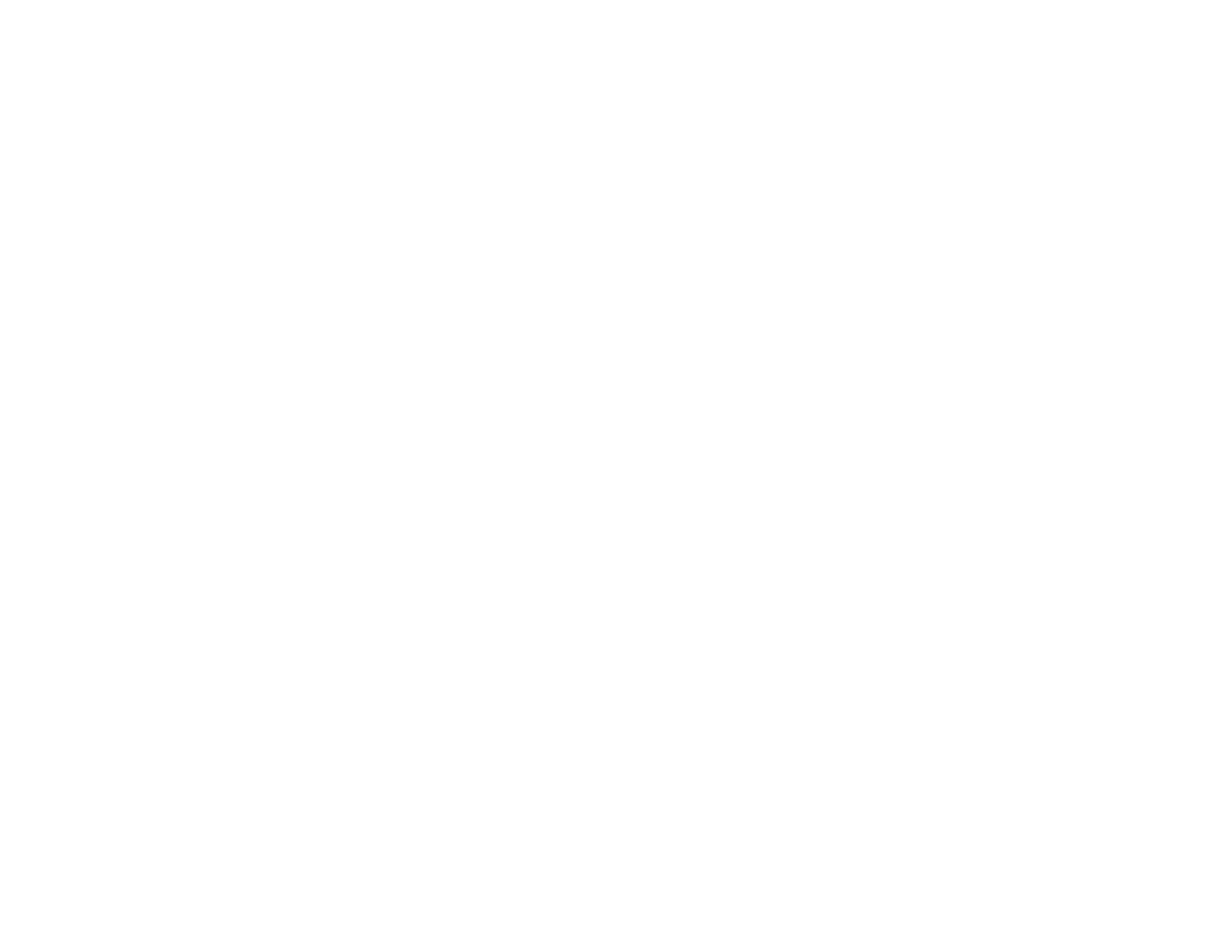
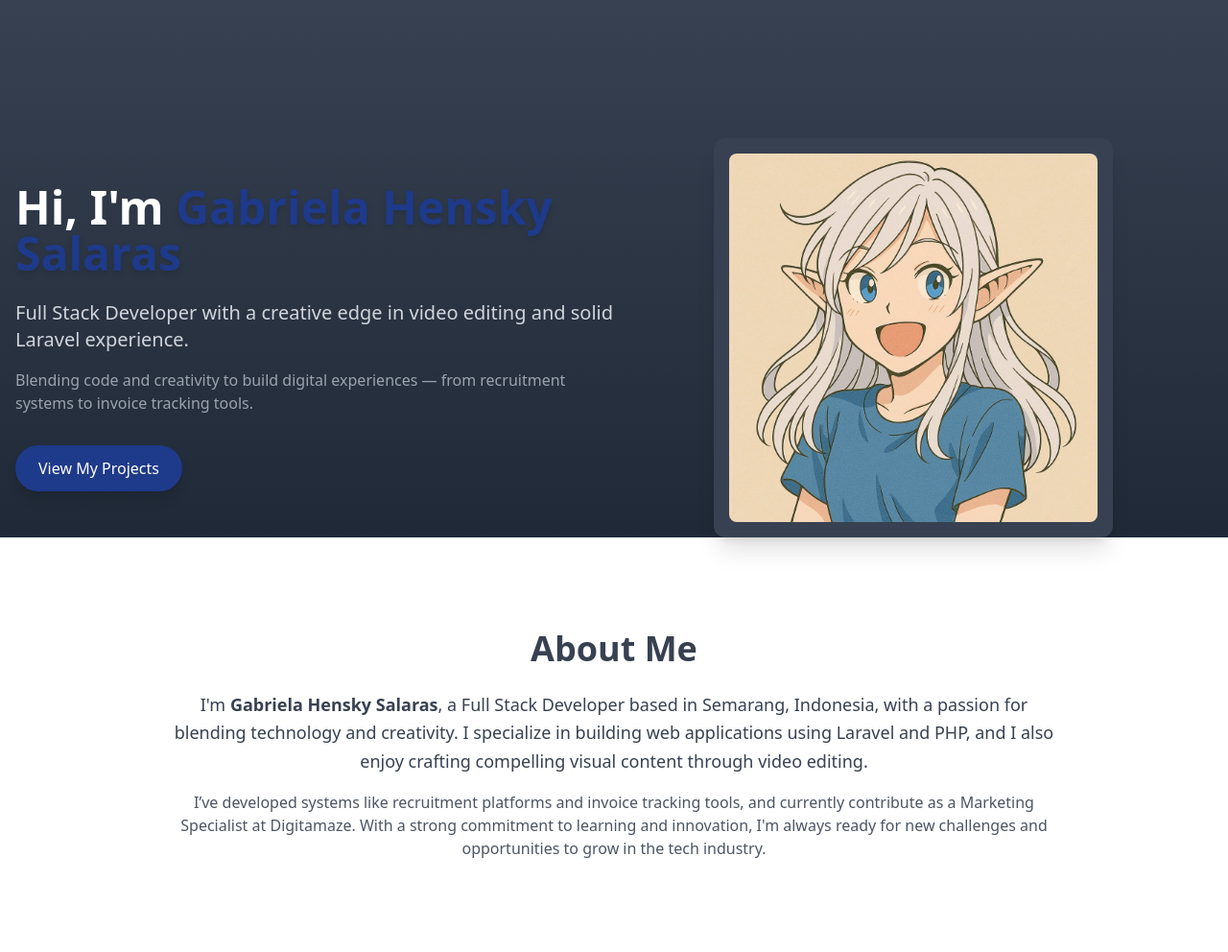
Before and after one commit to gabrielahensky/portfolio-tailwind, a website: page index.html in a window 1280 px wide. Shown: the whole page at 96% size. Before the commit the page ends 800 px from the top, so only its background shows below. Drawn offline with Linux system fonts and the light colour scheme.

Commit message:
bikin hero section + about me

```diff
--- a/index.html
+++ b/index.html
@@ -3,9 +3,60 @@
 <head>
     <meta charset="UTF-8">
     <meta name="viewport" content="width=device-width, initial-scale=1.0">
+
     <title>Portfolio Tailwind CSS</title>
+    <link href="src/output.css" rel="stylesheet">
 </head>
 <body>
 
+<!-- Hero section start -->
+<section id="hero" class="pt-36 bg-gradient-to-b from-neutral to-gray-800 text-white">
+  <div class="container mx-auto px-4">
+    <div class="flex flex-wrap-reverse lg:flex-nowrap items-center">
+
+      <!-- Text -->
+        <div class="w-full lg:w-1/2 self-center text-center lg:text-left">
+            <h1 class="text-4xl sm:text-5xl font-extrabold leading-tight mb-6">
+                Hi, I'm <span class="text-primary drop-shadow-md">Gabriela Hensky Salaras</span>
+            </h1>
+        <p class="text-lg sm:text-xl text-gray-300 mb-4 max-w-2xl mx-auto lg:mx-0">
+          Full Stack Developer with a creative edge in video editing and solid Laravel experience.
+        </p>
+        <p class="text-md text-gray-400 mb-8 max-w-xl mx-auto lg:mx-0">
+          Blending code and creativity to build digital experiences — from recruitment systems to invoice tracking tools.
+        </p>
+        <a href="#projects" class="bg-primary hover:bg-secondary text-white py-3 px-6 rounded-full transition duration-300 shadow-lg inline-block">
+          View My Projects
+        </a>
+      </div>
+
+      <!-- Image with container -->
+      <div class="w-full lg:w-1/2 mb-12 lg:mb-0 flex justify-center">
+        <div class="bg-neutral p-4 rounded-xl shadow-xl">
+          <img src="src/image.jpg" alt="Gabriela Hensky Salaras" class="rounded-lg max-w-xs sm:max-w-sm lg:max-w-sm">
+        </div>
+      </div>
+
+    </div>
+  </div>
+</section>
+<!-- Hero section end -->
+
+<!-- About me -->
+<section id="about" class="py-24 bg-base-100 text-neutral">
+  <div class="container mx-auto px-4">
+    <div class="w-full lg:w-3/4 mx-auto text-center">
+      <h2 class="text-3xl sm:text-4xl font-bold mb-6">About Me</h2>
+      <p class="text-lg leading-relaxed mb-4">
+        I'm <strong>Gabriela Hensky Salaras</strong>, a Full Stack Developer based in Semarang, Indonesia, with a passion for blending technology and creativity. I specialize in building web applications using Laravel and PHP, and I also enjoy crafting compelling visual content through video editing.
+      </p>
+      <p class="text-md text-gray-600">
+        I’ve developed systems like recruitment platforms and invoice tracking tools, and currently contribute as a Marketing Specialist at Digitamaze. With a strong commitment to learning and innovation, I'm always ready for new challenges and opportunities to grow in the tech industry.
+      </p>
+    </div>
+  </div>
+</section>
+<!-- About me END -->
+
 </body>
 </html>
--- /dev/null
+++ b/src/input.css
@@ -0,0 +1,3 @@
+@tailwind base;
+@tailwind components;
+@tailwind utilities;
--- /dev/null
+++ b/tailwind.config.js
@@ -0,0 +1,21 @@
+/** @type {import('tailwindcss').Config} */
+module.exports = {
+  content: ['index.html'],
+  theme: {
+    extend: {
+      colors: {
+        primary: '#1E3A8A',
+        'primary-dark': '#1E40AF',
+        secondary: '#FBBF24',
+        accent: '#F472B6',
+        neutral: '#374151',
+        'base-100': '#FFFFFF',
+        info: '#3ABFF8',
+        success: '#36D399',
+        warning: '#FBBD23',
+        error: '#F87272',
+      },
+    },
+  },
+  plugins: [],
+}
```
Also changed, not shown: package.json (added, +106 -0 lines), src/image.jpg (added), src/output.css (added), 1 other file.
